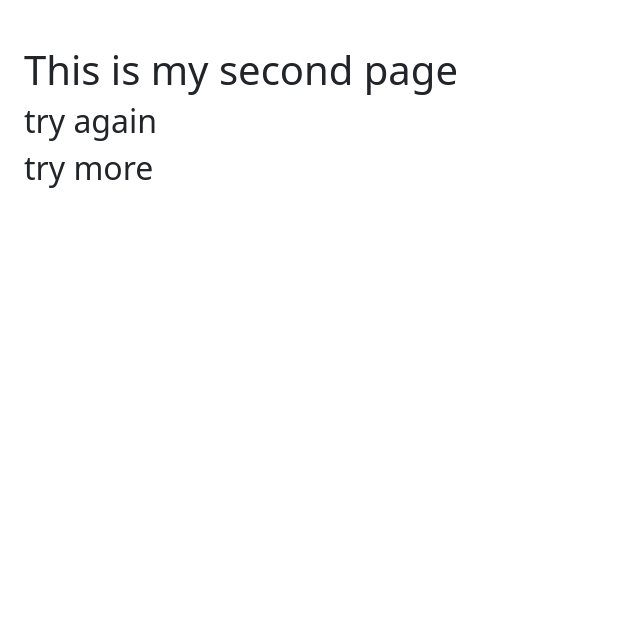
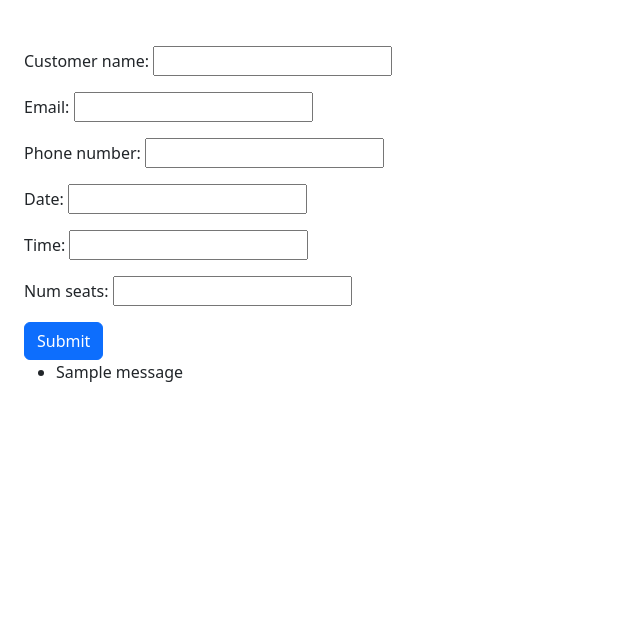
Before and after one commit to SvenLoevgren/fullstack-portfolio4, a Django app: page /booking/ in a window 1280 px wide. Shown: the part 92-716 px from the top of the page, without its empty margins (0-640 px from the left). Run offline with Django 3.2, Linux system fonts and the light colour scheme; tables that the repository leaves empty hold one stand-in row (values such as "Sample post"); one stand-in notice (Sample message) is shown.

Commit message:
booking.js file added to interact with user bookings

```diff
--- /dev/null
+++ b/fastfood/forms.py
@@ -0,0 +1,7 @@
+from django import forms
+from .models import Booking
+
+class BookingForm(forms.ModelForm):
+    class Meta:
+        model = Booking
+        fields = ['customer_name', 'email', 'phone_number', 'date', 'time', 'num_seats']
--- a/fastfood/views.py
+++ b/fastfood/views.py
@@ -1,8 +1,10 @@
-from django.shortcuts import render
+from django.shortcuts import render, redirect
 from django.views.generic.edit import CreateView, UpdateView, DeleteView
 from django.views.generic.list import ListView
 from django.urls import reverse_lazy
 from .models import Booking
+from django.contrib import messages
+from .forms import BookingForm
 
 class BookingCreateView(CreateView):
     model = Booking
@@ -26,8 +28,20 @@ def fastfood_home(request):
     return render(request, 'fastfood/fastfood_home.html')
 
 
+# def booking(request):
+#    return render(request, 'fastfood/booking.html')
+
+
 def booking(request):
-    return render(request, 'fastfood/booking.html')
+    if request.method == 'POST':
+        form = BookingForm(request.POST)
+        if form.is_valid():
+            form.save()
+            messages.success(request, 'Your booking has been confirmed!')
+            return redirect('fastfood_home')
+    else:
+        form = BookingForm()
+    return render(request, 'fastfood/booking.html', {'form': form})
 
 
 def contactus(request):
--- /dev/null
+++ b/static/js/booking.js
@@ -0,0 +1,24 @@
+// booking.js
+$(document).ready(function() {
+    $("#booking-form").submit(function(e) {
+      e.preventDefault();
+      $.ajax({
+        type: "POST",
+        url: "/booking/",
+        data: $(this).serialize(),
+        success: function(data) {
+          if (data["success"]) {
+            // Display confirmation message in a pop-up dialog
+            alert("Booking confirmed!");
+            // Redirect to the home page
+            window.location.replace("{% url 'fastfood_home' %}");
+          } else {
+            alert("Booking failed!");
+          }
+        },
+        error: function(data) {
+          alert("An error occurred while processing your request.");
+        }
+      });
+    });
+  });
--- a/templates/fastfood/base.html
+++ b/templates/fastfood/base.html
@@ -8,9 +8,11 @@
     <script src="https://cdn.jsdelivr.net/npm/@popperjs/core@2.11.6/dist/umd/popper.min.js" integrity="sha384-oBqDVmMz9ATKxIep9tiCxS/Z9fNfEXiDAYTujMAeBAsjFuCZSmKbSSUnQlmh/jp3" crossorigin="anonymous"></script>
     <script src="https://cdn.jsdelivr.net/npm/bootstrap@5.3.0-alpha2/dist/js/bootstrap.bundle.min.js" integrity="sha384-qKXV1j0HvMUeCBQ+QVp7JcfGl760yU08IQ+GpUo5hlbpg51QRiuqHAJz8+BrxE/N" crossorigin="anonymous"></script>
     <link rel="stylesheet" href="https://maxcdn.bootstrapcdn.com/font-awesome/4.7.0/css/font-awesome.min.css" type="text/css" />
+    <script src="https://code.jquery.com/jquery-3.6.0.min.js"></script>
     {% load static %}
     <link rel='shortcut icon' type='image/x-icon' href='{% static "images/favicon.ico" %}' />
     <link rel="stylesheet" type="text/css" href='{% static "css/main.css" %}' />
+    <script src="{% static 'js/booking.js' %}"></script>
     <title>MoreVegans</title>
    <!-- {% block extra_head %}
     {% endblock %} -->
--- a/templates/fastfood/booking.html
+++ b/templates/fastfood/booking.html
@@ -3,9 +3,64 @@
 {% block content %}
 <section class="container-fluid">
     <div id="div4" class="container-fluid">
-        <h1>This is my second page</h1>
-        <h2>try again</h2>
-        <h2>try more</h2>
+        <form method="POST">
+            {% csrf_token %}
+            {{ form.as_p }}
+            <button type="submit" class="btn btn-primary">Submit</button>
+        </form>
+
+        {% if messages %}
+            <ul class="messages">
+                {% for message in messages %}
+                    <li{% if message.tags %} class="{{ message.tags }}"{% endif %}>{{ message }}</li>
+                {% endfor %}
+            </ul>
+        {% endif %}
+
+       <!-- <form method="POST">
+            {% csrf_token %}
+            <div class="row mb-3">
+                <label for="customer_name" class="col-sm-2 col-form-label">Customer Name</label>
+                <div class="col-sm-10">
+                    <input type="text" class="form-control" id="customer_name" name="customer_name">
+                </div>
+            </div>
+            <div class="row mb-3">
+                <label for="email" class="col-sm-2 col-form-label">Email</label>
+                <div class="col-sm-10">
+                    <input type="email" class="form-control" id="email" name="email">
+                </div>
+            </div>
+            <div class="row mb-3">
+                <label for="phone_number" class="col-sm-2 col-form-label">Phone Number</label>
+                <div class="col-sm-10">
+                    <input type="tel" class="form-control" id="phone_number" name="phone_number">
+                </div>
+            </div>
+            <div class="row mb-3">
+                <label for="date" class="col-sm-2 col-form-label">Date</label>
+                <div class="col-sm-10">
+                    <input type="date" class="form-control" id="date" name="date">
+                </div>
+            </div>
+            <div class="row mb-3">
+                <label for="time" class="col-sm-2 col-form-label">Time</label>
+                <div class="col-sm-10">
+                    <input type="time" class="form-control" id="time" name="time">
+                </div>
+            </div>
+            <div class="row mb-3">
+                <label for="num_seats" class="col-sm-2 col-form-label">Number of Seats</label>
+                <div class="col-sm-10">
+                    <input type="number" class="form-control" id="num_seats" name="num_seats">
+                </div>
+            </div>
+            <div class="row">
+                <div class="col-sm-10 offset-sm-2">
+                    <button type="submit" class="btn btn-primary">Submit</button>
+                </div>
+            </div>
+        </form>   -->
     </div>
 </section>
 {% endblock %}
```
Also changed, not shown: fastfood/migrations/0001_initial.py (added).
